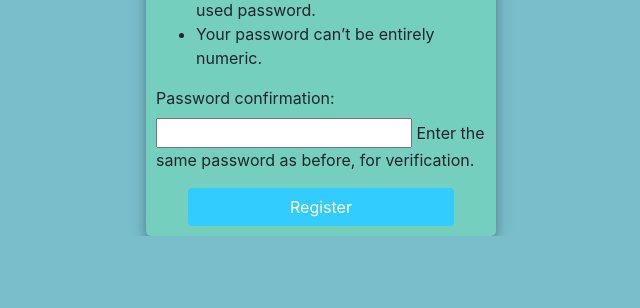
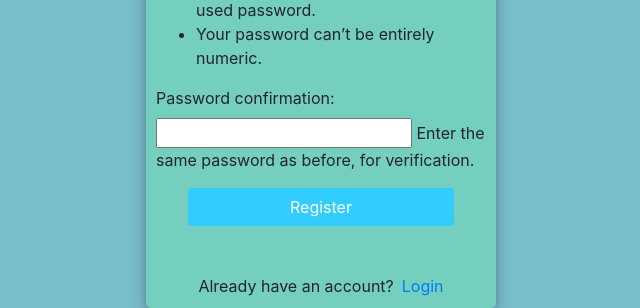
Before and after one commit to cyphersprojekt/Entrega-1-Munoz, a Django app: page /users/register/ in a window 1280 px wide. Shown: the part 629-937 px from the top of the page, without its empty margins (319-959 px from the left). Before the commit the page ends 865 px from the top, so only its background shows below. Run offline with Django 4.2, Linux system fonts and the light colour scheme; some libraries are stand-ins or nearby versions.

Commit message:
terminado el manejo de cuentas con fourusers, ahora solo falta el manejo de los perfiles de dichas cuentas :)

```diff
--- a/fourapp/views.py
+++ b/fourapp/views.py
@@ -9,7 +9,7 @@ from django.contrib.auth.decorators import login_required
 from django.views.generic import TemplateView
 
 
-def register_page(request):
+""" def register_page(request):
     if request.user.is_authenticated:
         return redirect('/')
     else:
@@ -41,7 +41,7 @@ def login_page(request):
 
 def logout_page(request):
     logout(request)
-    return redirect('/')
+    return redirect('/') """
 
 def index(request):
     #clear_posts()
--- a/fourjango/urls.py
+++ b/fourjango/urls.py
@@ -24,5 +24,6 @@ urlpatterns = [
     path('admin/', admin.site.urls),
     path('', include('fourapp.urls')), #incluyo las urls de fourapp para manejar todo desde la app en lugar de usar el root
     path('users/', include('fourusers.urls')), #incluyo las urls de fourusers para manejar todo desde la app en lugar de usar el root
+    path('users/', include('django.contrib.auth.urls')), #incluyo las urls de django para manejar todo desde la app en lugar de usar el root
 
 ]+ static(settings.MEDIA_URL, document_root=settings.MEDIA_ROOT) #esto lo saqué de un video de codemy
--- a/fourusers/templates/login.html
+++ b/fourusers/templates/login.html
@@ -110,7 +110,7 @@
                 {% endfor %}
 				<div class="mt-4">
 					<div class="d-flex justify-content-center links">
-						Don't have an account? <a href="{% url 'register' %}" class="ml-2">Sign Up</a>
+						Don't have an account? <a href="{% url 'fourusers:register' %}" class="ml-2">Sign Up</a>
 					</div>
 
 				</div>
--- a/fourusers/templates/register.html
+++ b/fourusers/templates/register.html
@@ -81,5 +81,11 @@
 						<div class="d-flex justify-content-center mt-3 login_container">
 							<button type="submit" name="button" class="btn login_btn">Register</button>
 					</form>
+				</div>
+			</div>
+			<br><br>
+			<div class="d-flex justify-content-center links">
+				Already have an account? <a href="{% url 'fourusers:login' %}" class="ml-2">Login</a>
+			</div>
 </body>
 </html>
--- a/fourusers/urls.py
+++ b/fourusers/urls.py
@@ -5,8 +5,8 @@ app_name = 'fourusers'
 
 urlpatterns = [
     path('register/', views.register, name='register'),
-    path('login/', views.login, name='login'),
-    path('logout/', views.logout, name='logout'),
+    path('login/', views.login_user, name='login'),
+    path('logout/', views.log_out, name='logout'),
     path('user/', views.view_user, name='user'),
     path('user/settings/', views.settings, name='settings'),
 ]
--- a/fourusers/views.py
+++ b/fourusers/views.py
@@ -1,29 +1,42 @@
 from django.shortcuts import render, redirect
-from django.contrib.auth import login, authenticate
+from django.contrib.auth import login, authenticate, logout
+from django.contrib import messages
 from .forms import SignUpForm
-import fourapp.views
 # Create your views here.
 
 
 def register(request):
-    if request.method == 'POST':
-        form = SignUpForm(request.POST)
-        if form.is_valid():
-            form.save()
-            username = form.cleaned_data.get('username')
-            password = form.cleaned_data.get('password1')
-            user = authenticate(username=username, password=password)
-            login(user)
-            return redirect('fourapp:index')
+    if request.user.is_authenticated:
+        return redirect('fourapp:index')
     else:
         form = SignUpForm()
-    return render(request, 'register.html', {'form': form})
+        if request.method == 'POST':
+            form = SignUpForm(request.POST)
+            if form.is_valid():
+                form.save()
+                messages.success(request, 'User successfully created!')
+                return redirect('fourusers:login')
+        return render(request, 'register.html', {'form': form})
 
-def login(request):
-    return
+def login_user(request):
+    if request.user.is_authenticated:
+        return redirect('fourapp:index')
+    else:
+        if request.method == 'POST':
+            username = request.POST['username']
+            password = request.POST['password']
+            user = authenticate(request, username=username, password=password)
+            if user != None:
+                login(request, user)
+                return redirect('fourapp:index')
+            else:
+                messages.error(request, 'Invalid username or password')
+                return redirect('fourusers:login')
+        return render(request, 'login.html')
 
-def logout(request):
-    return
+def log_out(request):
+    logout(request)
+    return redirect('fourapp:index')
 
 def view_user(request):
     return
```
Also changed, not shown: README.md.
